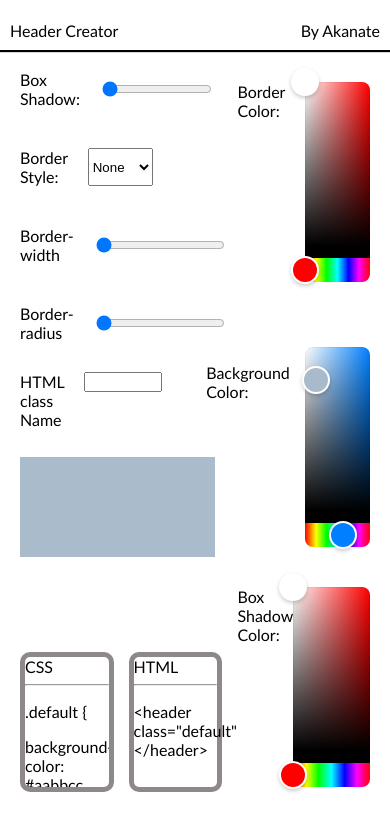
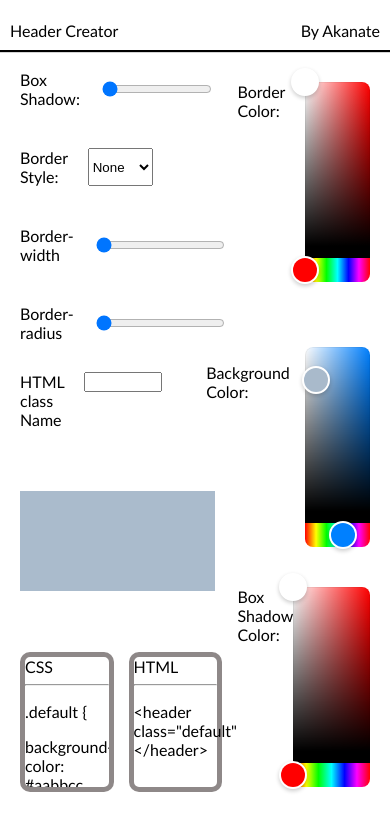
Before and after one commit to Akanate/HeaderCreator, a React (Create React App) app: page / in a window 390 px wide. Shown: the top 830 px of the page. Built offline with nearby package versions, Linux system fonts and the light colour scheme.

Commit message:
Alignment adjustments

```diff
--- a/src/styles/container.css
+++ b/src/styles/container.css
@@ -16,7 +16,7 @@ body {
 
     .HeaderContainer {
         width: 50% !important;
-        bottom: 34% !important;
+        bottom: 30% !important;
         left: 20px;
     }
 }
```
